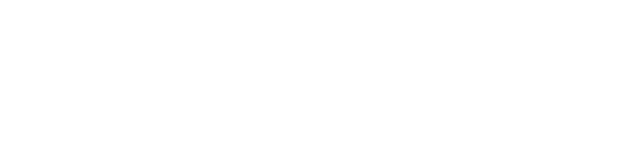
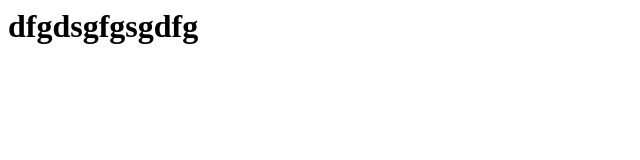
Before and after one commit to JeanChristophePaulet/POE_github_12_juin, a plain HTML site: page pages/register.html in a window 1280 px wide. Shown: the whole page, without its empty margins (0-640 px from the left). Drawn offline with Linux system fonts and the light colour scheme.

```diff
--- a/pages/register.html
+++ b/pages/register.html
@@ -1,3 +1,3 @@
 <html>
-    <h1></h1>
+    <h1>dfgdsgfgsgdfg</h1>
 </html>
```
Also changed, not shown: js/handle_register.js (deleted).
